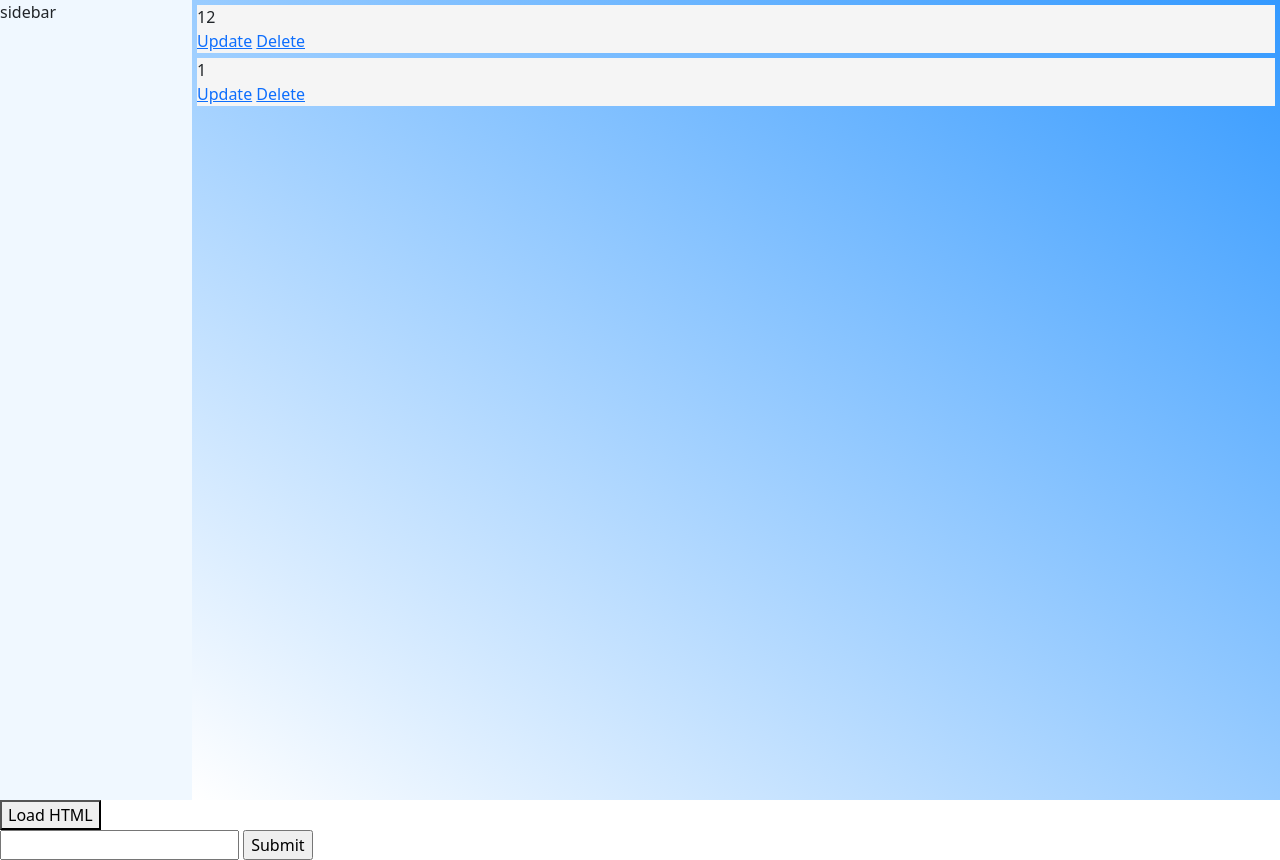
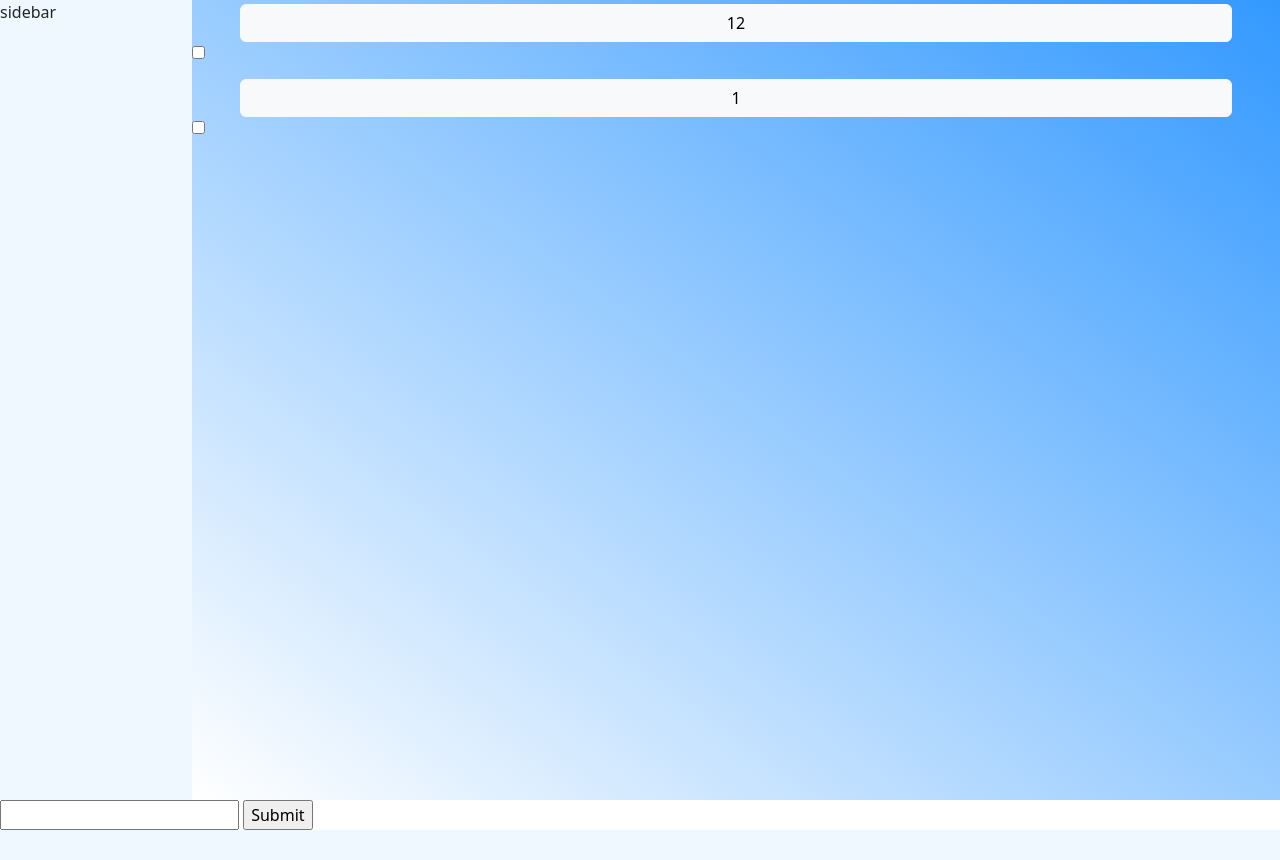
Before and after one commit to sung2708/todo_app, a Django app: page / in a window 1280 px wide. After the commit the page ends 830 px from the top, so only its background shows below. Run offline with Django 5.2, Linux system fonts and the light colour scheme; data comes from the database, SQL or seed files in the repository; both versions use the stored data as it was after the commit; some libraries are stand-ins or nearby versions.

Commit message:
create detail page

```diff
--- a/myapp/todo/static/todo/css/home.css
+++ b/myapp/todo/static/todo/css/home.css
@@ -29,11 +29,6 @@ html, body {
     flex-basis: 85%;
 }
 
-.task{
-    background-color: whitesmoke;
-    margin: 5px;
+#task:hover{
+    background-color: #ececec;
 }
-
-.task:hover{
-    background-color: white
-}
--- a/myapp/todo/static/todo/js/home.js
+++ /dev/null
@@ -1,10 +0,0 @@
-document.getElementById('load-html-button').addEventListener('click', function() {
-    fetch('../../templates/todo/delete.html')
-        .then(response => response.text())
-        .then(html => {
-            document.getElementById('html-content').innerHTML = html;
-        })
-        .catch(error => {
-            console.error('Error loading HTML:', error);
-        });
-});
--- a/myapp/todo/templates/todo/delete.html
+++ b/myapp/todo/templates/todo/detail.html
@@ -4,3 +4,9 @@
     <input type="submit" value="Yes">
     <a href="{% url 'index' %}">No</a>
 </form>
+
+<form method="POST" action="">
+    {% csrf_token %}
+    {{form.title}}
+    <input type="submit">
+</form>
--- a/myapp/todo/templates/todo/home.html
+++ b/myapp/todo/templates/todo/home.html
@@ -13,11 +13,13 @@
             sidebar
         </div>
         <div id="content">
+
             {% for task in task %}
-            <div class="task">
-                <div>{{task.title}}</div>
-                <a href="{% url 'update' task.id %}">Update</a>
-                <a href="{% url 'delete' task.id %}">Delete</a>
+            <div class="d-grid">
+                <a id="task" class="btn btn-light mx-5 my-1 " type="button"  href="{% url 'detail' task.id %}">{{task.title}}</a>
+                <form action="POST">
+                    <input type="checkbox">
+                </form>
             </div>
             {% endfor %}
         </div>
@@ -28,10 +30,6 @@
 </div>
 
 
-<button id="load-html-button">Load HTML</button>
-    <div id="html-content"></div>
-
-    <script src="{% static 'todo/js/home.js' %}"></script>
 
 <form method="POST">
     {% csrf_token %}
--- a/myapp/todo/templates/todo/update.html
+++ /dev/null
@@ -1,5 +0,0 @@
-<form method="POST" action="">
-{% csrf_token %}
-{{form.title}}
-<input type="submit" name="" id="">
-</form>
--- a/myapp/todo/urls.py
+++ b/myapp/todo/urls.py
@@ -3,6 +3,5 @@ from . import views
 
 urlpatterns = [
     path('', views.index, name='index'),
-    path('update/<str:pk>/', views.updateTask, name='update'),
-    path('delete/<str:pk>/', views.deleteTask, name='delete'),
+    path('detail/<str:pk>/', views.detail, name='detail')
 ]
--- a/myapp/todo/views.py
+++ b/myapp/todo/views.py
@@ -17,25 +17,19 @@ def index(request):
     context = {'task': task, 'form': form, 'user': user}
     return render(request, 'todo/home.html', context)
 
-def updateTask(request, pk):
-    task = Task.objects.get(id=pk)
-    form = TaskForm(instance=task)
+def detail(request, pk):
+    item = Task.objects.get(id=pk)
+    form = TaskForm(instance=item)
 
     if request.method == 'POST':
-        form = TaskForm(request.POST, instance=task)
+        form = TaskForm(request.POST, instance=item)
         if form.is_valid():
             form.save()
             return redirect('/')
-
-    context = {'form': form}
-    return render(request, 'todo/update.html', context)
-
-def deleteTask(request, pk):
-    item = Task.objects.get(id=pk)
 
     if request.method == 'POST':
         item.delete()
         return redirect('/')
 
-    context = {'item':item}
-    return render(request, 'todo/delete.html', context)
+    context = {'item':item, 'form': form}
+    return render(request, 'todo/detail.html', context)
```
Also changed, not shown: myapp/db.sqlite3.
